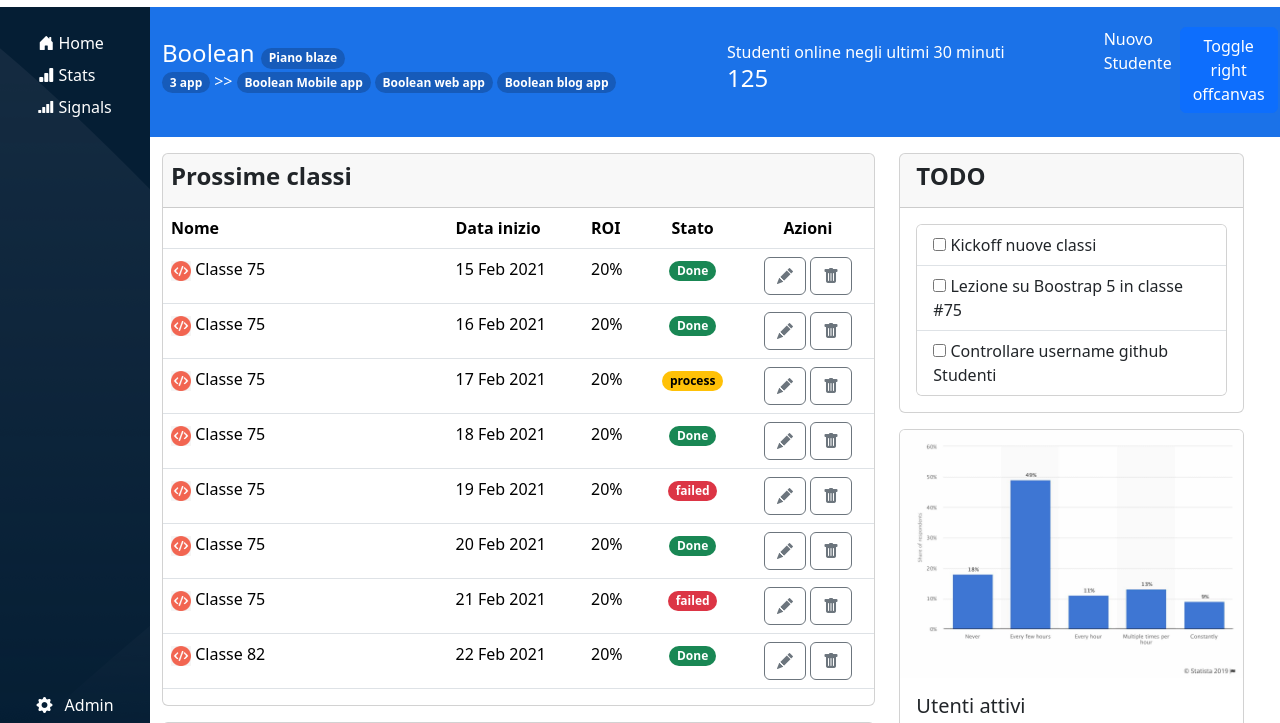
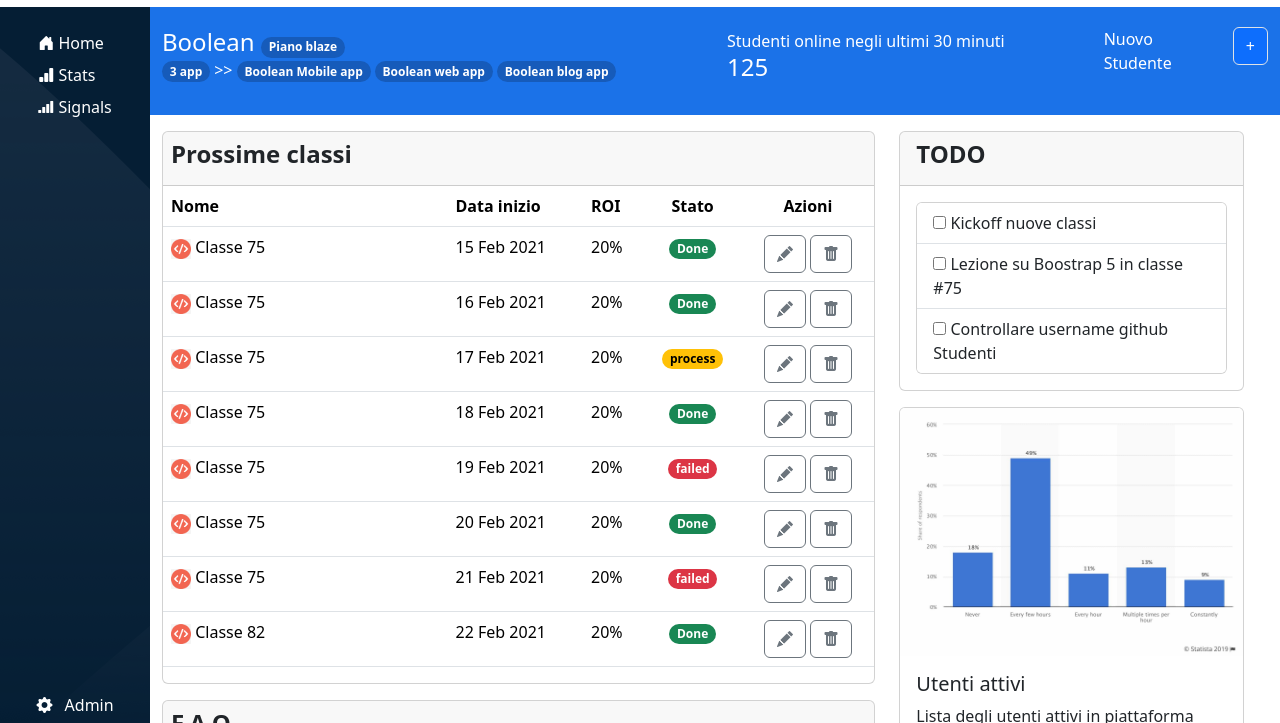
Before and after one commit to PaoloIncollu/html-css-bootstrap-dashboard, a plain HTML site: page index.html in a window 1280 px wide. Shown: the part 67-790 px from the top of the page. Drawn offline with nearby package versions, Linux system fonts and the light colour scheme.

Commit message:
modifiche al tasto + nuovo studente

```diff
--- a/index.html
+++ b/index.html
@@ -168,15 +168,14 @@
 
                     <div class="dropdown ps-2">
 
-
-
-
                           <div class="offcanvas offcanvas-end" tabindex="-1" id="offcanvasRight" aria-labelledby="offcanvasRightLabel">
                             <div class="offcanvas-header">
                               <h5 class="offcanvas-title" id="offcanvasRightLabel">+</h5>
                               <button type="button" class="btn-close" data-bs-dismiss="offcanvas" aria-label="Close"></button>
                             </div>
+
                           <div class="offcanvas-body">
+
                             <form class=" hw-100 g-3">
                               <div class="col-md-6">
                                 <label for="inputEmail4" class="form-label">Email</label>
@@ -220,11 +219,13 @@
                               <div class="col-12">
                                 <button type="submit" class="btn btn-primary">Sign in</button>
                               </div>
+
                             </form>
+
                           </div>
 </div>
-                            </a>
-                            <button class="btn btn-primary" type="button" data-bs-toggle="offcanvas" data-bs-target="#offcanvasRight" aria-controls="offcanvasRight">Toggle right offcanvas</button>
+
+                            <button class="btn btn-primary border" type="button" data-bs-toggle="offcanvas" data-bs-target="#offcanvasRight" aria-controls="offcanvasRight">+</button>
 
 
 
```
Lines whose indentation alone changed are shown as unchanged.
